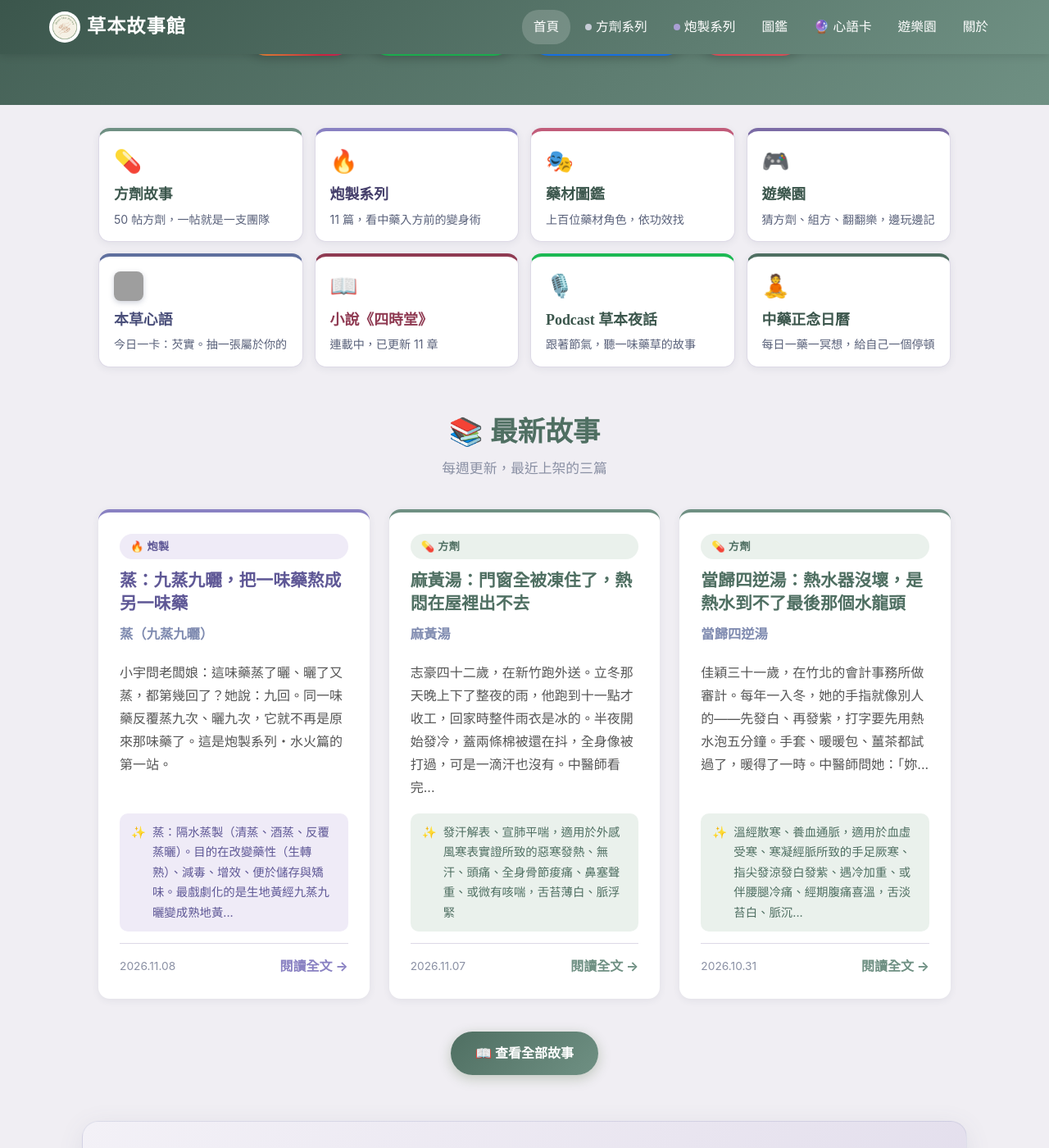
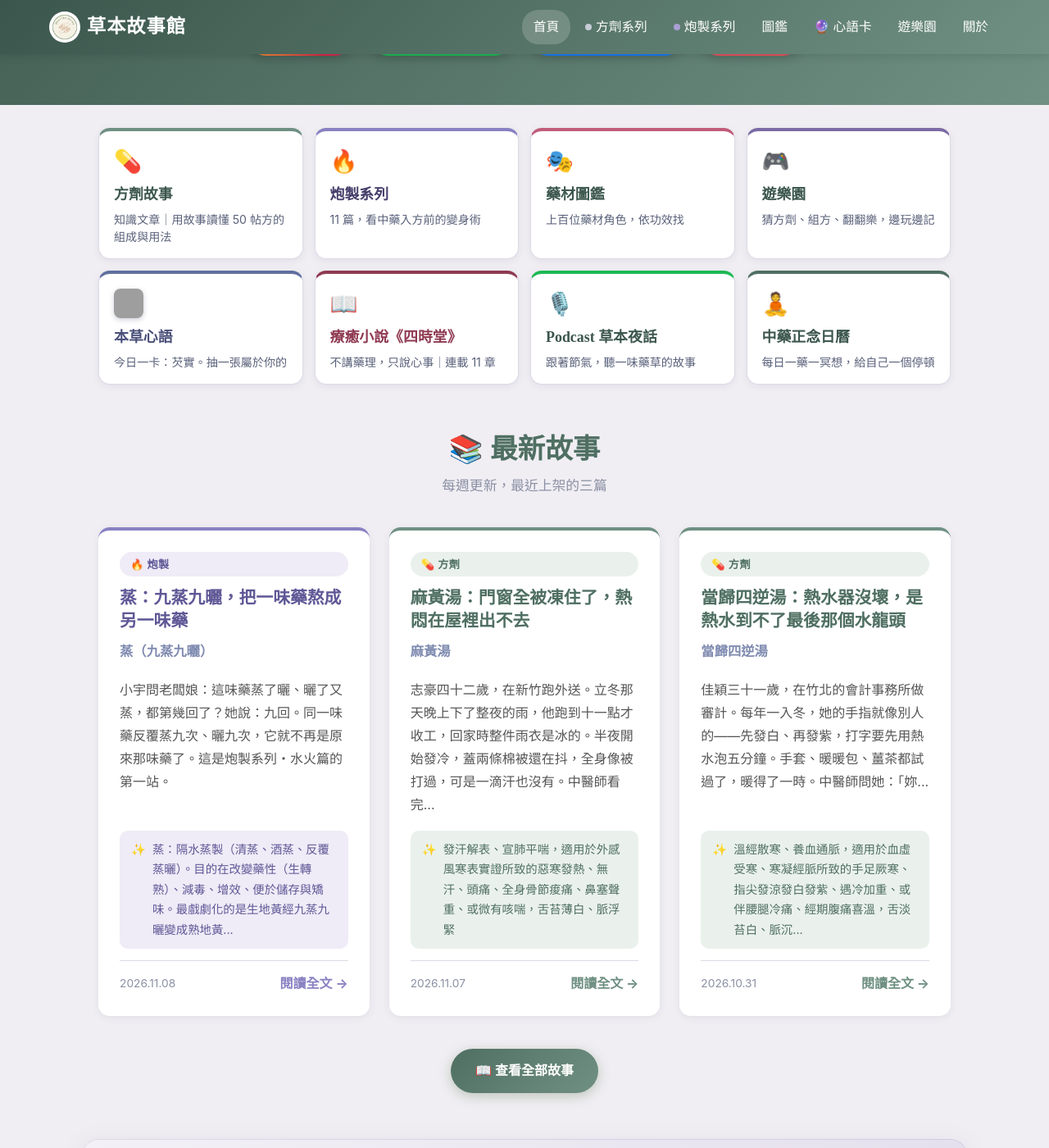
Before and after one commit to 10wang-creat/herbal-stories-v2, a Jekyll site: the page built from index.markdown, in a window 1280 px wide and 1400 px high, scrolled down 393 px. Shown: the whole window at 82% size. Built offline with Jekyll 4.4.1, drawn with Linux system fonts in a browser that asks for light colours; a script that is not in the unit is left out; some of the changed text lies outside the part shown; grey boxes are pictures that could not be loaded.

Commit message:
修改療育小說的簡介

```diff
--- a/about.markdown
+++ b/about.markdown
@@ -47,7 +47,7 @@
         <a href="https://vocus.cc/salon/herbalstories" target="_blank" rel="noopener noreferrer" class="eco-card">
           <div class="eco-emoji">📕</div>
           <h3>四時堂</h3>
-          <p>中藥療癒小說，在方格子連載中</p>
+          <p>療癒小說（不是用藥建議），在方格子連載中</p>
         </a>
         <a href="https://www.instagram.com/meet.the.herbs/" target="_blank" rel="noopener noreferrer" class="eco-card">
           <div class="eco-emoji">📸</div>
--- a/index.markdown
+++ b/index.markdown
@@ -41,7 +41,7 @@
     <a href="{{ '/formulas/' | relative_url }}" class="explore-tile t-formula">
       <span class="explore-ic">💊</span>
       <strong>方劑故事</strong>
-      <span class="explore-sub">{{ formula_count }} 帖方劑，一帖就是一支團隊</span>
+      <span class="explore-sub">知識文章｜用故事讀懂 {{ formula_count }} 帖方的組成與用法</span>
     </a>
     <a href="{{ '/paozhi/' | relative_url }}" class="explore-tile t-paozhi">
       <span class="explore-ic">🔥</span>
@@ -65,8 +65,8 @@
     </a>
     <a href="https://vocus.cc/salon/herbalstories" target="_blank" rel="noopener noreferrer" class="explore-tile t-novel">
       <span class="explore-ic">📖</span>
-      <strong>小說《四時堂》</strong>
-      <span class="explore-sub">連載中，已更新 {{ ss_count }} 章</span>
+      <strong>療癒小說《四時堂》</strong>
+      <span class="explore-sub">不講藥理，只說心事｜連載 {{ ss_count }} 章</span>
     </a>
     <a href="https://open.spotify.com/show/6k6qAkTg8nX7k4FMU32hgT" target="_blank" rel="noopener noreferrer" class="explore-tile t-podcast">
       <span class="explore-ic">🎙️</span>
@@ -180,11 +180,12 @@
   {%- assign ssc_salon = site.data.sishitang.salon | default: "https://vocus.cc/salon/herbalstories" -%}
   <div class="sishitang-inner">
     <div class="sishitang-text">
-      <span class="sishitang-badge">📖 小說連載中 · 已更新 {{ ssc_total }} 章</span>
+      <span class="sishitang-badge">📖 療癒小說連載中 · 已更新 {{ ssc_total }} 章</span>
       <h2 class="sishitang-title" id="sishitangTitle">四時堂</h2>
       <p class="sishitang-tagline">抓的不是藥，是心事</p>
       <p class="sishitang-desc">一條快被遺忘的老街上，有一間中藥行。老闆娘抓的不是藥，是心事——一章一味藥，一個帶著症狀走進來的人，一段藏在身體底下的故事。跟著節氣走，慢慢說給你聽。</p>
       <p class="sishitang-seasons">🌱 春祛濕 · ☀️ 夏清暑 · 🍂 秋潤燥 · ❄️ 冬溫補</p>
+      <p class="sishitang-note">這是小說，不是用藥建議。想認識書裡出現的藥，可以到<a href="{{ '/characters/' | relative_url }}">藥材圖鑑</a>；想讀懂方劑怎麼用，請看<a href="{{ '/formulas/' | relative_url }}">方劑故事</a>。</p>
       <div class="sishitang-actions">
         {%- if ssc_latest.first %}
         <a href="{{ ssc_latest.first.url }}" target="_blank" rel="noopener noreferrer" class="sishitang-cta">讀最新一章〈{{ ssc_latest.first.herb }}〉→</a>
@@ -366,7 +367,9 @@
 .sishitang-title { font-family: var(--serif); font-size: 2.4rem; color: #8f3a52; margin: 12px 0 4px; letter-spacing: 6px; }
 .sishitang-tagline { font-size: 1.1rem; color: #a3506a; font-style: italic; margin-bottom: 16px; }
 .sishitang-desc { color: var(--ink-soft); line-height: 1.85; margin-bottom: 14px; }
-.sishitang-seasons { color: var(--muted); font-size: 0.95rem; margin-bottom: 22px; }
+.sishitang-seasons { color: var(--muted); font-size: 0.95rem; margin-bottom: 10px; }
+.sishitang-note { color: var(--muted); font-size: 0.86rem; line-height: 1.7; margin-bottom: 22px; }
+.sishitang-note a { color: #a3506a; }
 .sishitang-actions { display: flex; flex-wrap: wrap; gap: 10px; }
 .sishitang-cta { display: inline-block; background: linear-gradient(135deg, #8f3a52, #b0546e); color: #fff; padding: 12px 26px; border-radius: 30px; text-decoration: none; font-weight: 600; transition: all 0.3s; box-shadow: 0 4px 15px rgba(143,58,82,0.25); }
 .sishitang-cta:hover { transform: translateY(-3px); box-shadow: 0 8px 24px rgba(143,58,82,0.3); }
```
